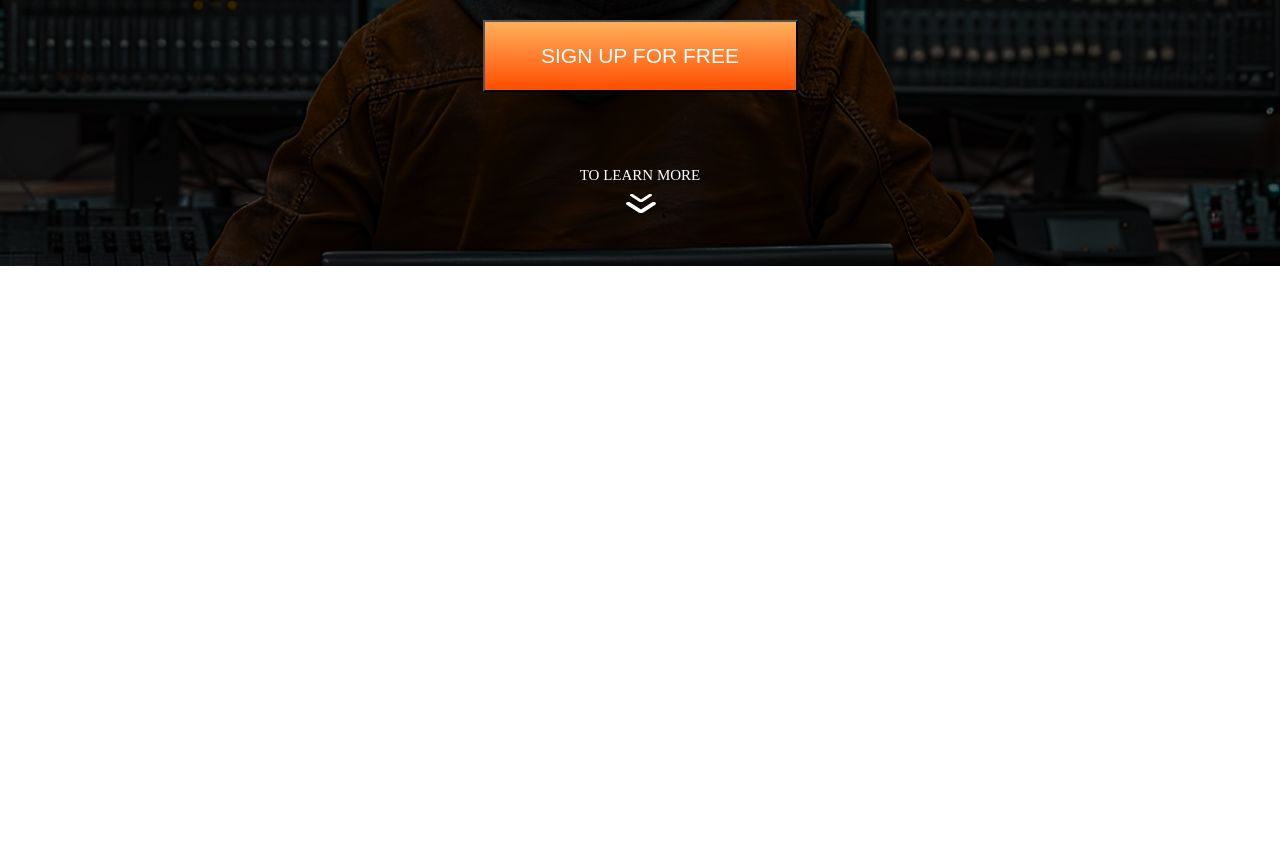
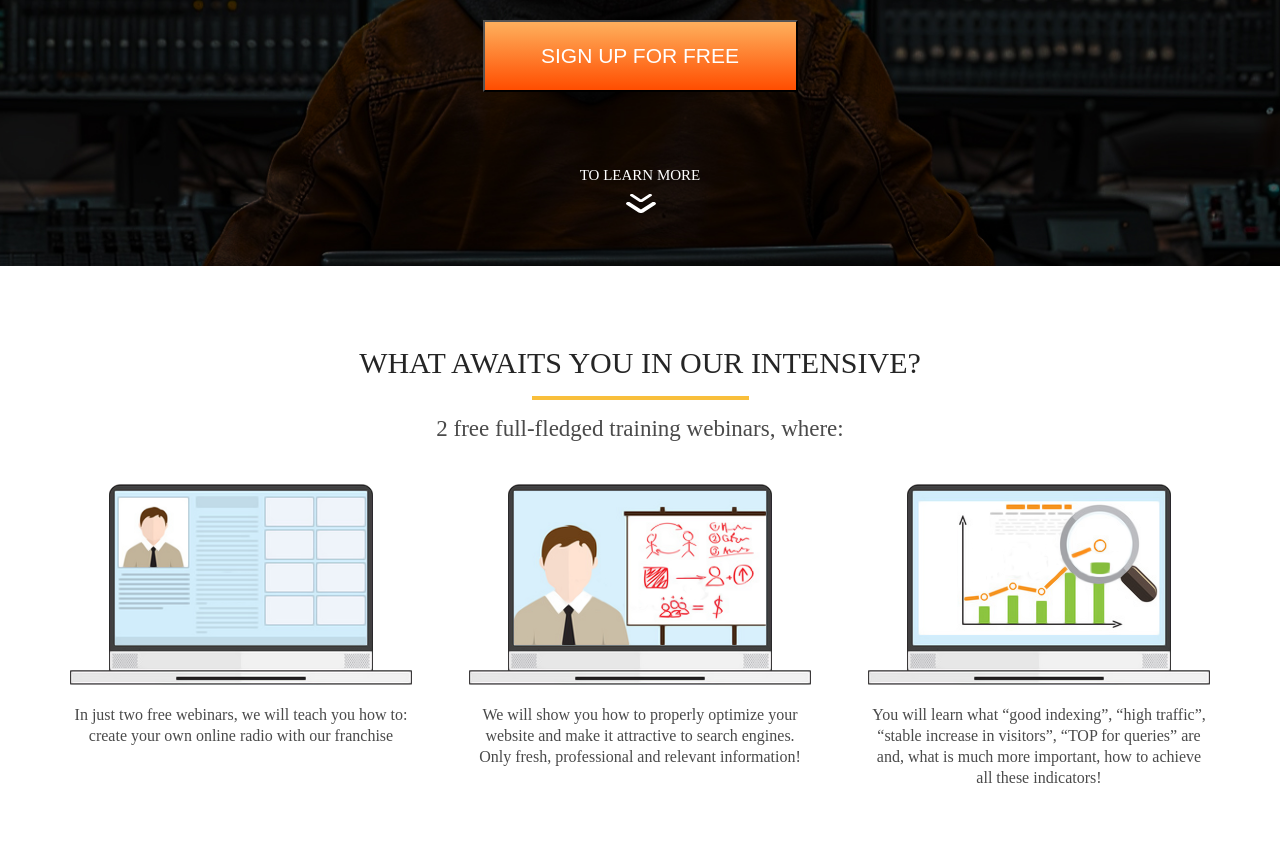
Before and after one commit to reandres/Landing_Page_Radio, a plain HTML site: page src/index.html in a window 1280 px wide. Shown: the part 511-1379 px from the top of the page. Before the commit the page ends 800 px from the top, so only its background shows below. Drawn offline with Linux system fonts and the light colour scheme.

Commit message:
add section intensive

```diff
--- a/src/css/style.css
+++ b/src/css/style.css
@@ -103,3 +103,55 @@
     display: block;
     margin: 10px auto 0 auto;
 }
+
+.intensive {
+    padding: 80px 0;
+    border-color: #efefef;
+}
+
+.intensive__title {
+    font-weight: 500;
+    font-size: 30px;
+    text-transform: uppercase;
+    text-align: center;
+    color: #252525;
+}
+
+.divider {
+    margin: 16px auto 0 auto;
+    width: 217px;
+    height: 4px;
+    background-color: #f9bf3b;
+}
+
+
+.intensive__subtitle{
+    margin-top: 16px;
+    font-weight: 500;
+    font-size: 23px;
+    text-align: center;
+    color: #4a4a4a;
+}
+
+.intensive__wrapper {
+    margin-top: 42px;
+    display: flex;
+    justify-content: space-between;
+}
+
+.intensive__item {
+    width: 342px;
+}
+
+.intensive__img {
+    width: 100%;
+}
+
+.intensive__descr {
+    margin-top: 15px;
+    font-weight: 300;
+    font-size: 16px;
+    line-height: 21px;
+    text-align: center;
+    color: #4a4a4a;
+}
--- a/src/index.html
+++ b/src/index.html
@@ -3,7 +3,7 @@
 <head>
     <meta charset="UTF-8">
     <meta name="viewport" content="width=device-width, initial-scale=1.0">
-    <title>Document</title>
+    <title>Create own radio</title>
     <link rel="stylesheet" href="css/style.css">
 </head>
 <body>
@@ -27,6 +27,31 @@
                 <img src="graphics/icons/down_icon.svg" alt="down" class="promo__more-img">
             </div>
         </section>
+
+        <section class="intensive">
+            <div class="container">
+                <h2 class="intensive__title">What awaits you in our intensive?</h2>
+
+                <div class="divider"></div>
+
+                <h3 class="intensive__subtitle">2 free full-fledged training webinars, where:</h3>
+
+                <div class="intensive__wrapper">
+                    <div class="intensive__item">
+                        <img src="graphics/icons/intensive/icon_1.png" alt="" class="intensive__img">
+                        <div class="intensive__descr">In just two free webinars, we will teach you how to: create your own online radio with our franchise</div>
+                    </div>
+                    <div class="intensive__item">
+                        <img src="graphics/icons/intensive/icon_2.png" alt="" class="intensive__img">
+                        <div class="intensive__descr">We will show you how to properly optimize your website and make it attractive to search engines. Only fresh, professional and relevant information!</div>
+                    </div>
+                    <div class="intensive__item">
+                        <img src="graphics/icons/intensive/icon_3.png" alt="" class="intensive__img">
+                        <div class="intensive__descr">You will learn what “good indexing”, “high traffic”, “stable increase in visitors”, “TOP for queries” are and, what is much more important, how to achieve all these indicators!</div>
+                    </div>
+                </div>
+            </div>
+        </section>
     </main>
 </body>
 </html>
```
Also changed, not shown: 1 other file.
